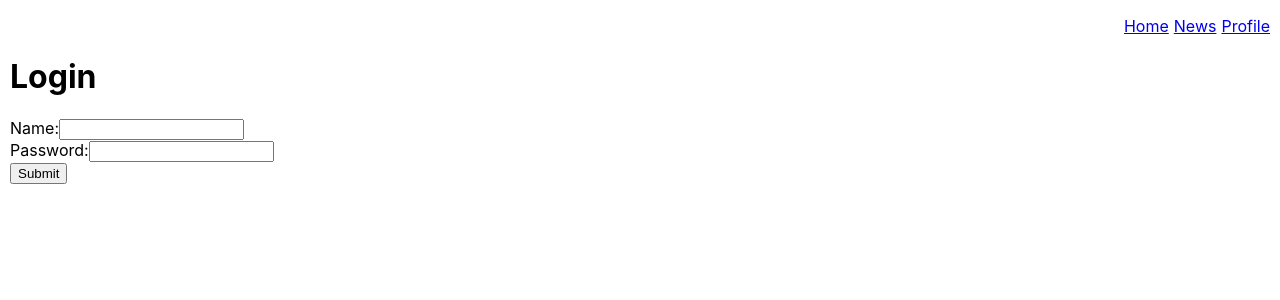
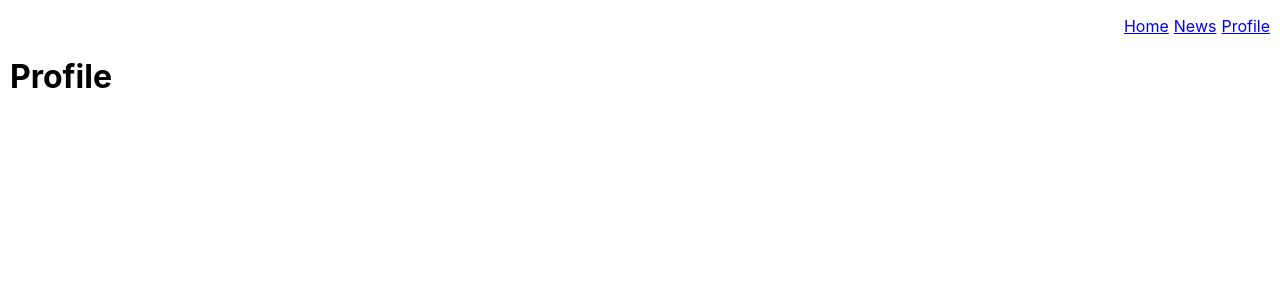
Before and after one commit to IvanTrutnev/react-test-app, a React (Create React App) app: page /profile in a window 1280 px wide. Before the commit this address led to /login. Shown: the top 300 px of the page. Built offline with nearby package versions, Linux system fonts and the light colour scheme.

Commit message:
integrate react router with redux

```diff
--- a/src/App.js
+++ b/src/App.js
@@ -1,16 +1,26 @@
 import React, { Component } from 'react';
 import Header from './components/Header';
 import Main from './components/Main';
+import { withRouter } from 'react-router-dom';
+
+import { connect } from 'react-redux';
 
 class App extends Component {
 	render() {
+		const { user } = this.props;
 		return (
 			<div>
 				<Header />
-        <Main />
+				<Main user={user}/>
 			</div>
 		);
 	}
 }
 
-export default App;
+const mapStateToProps = (store) => {
+	return {
+		user: store.user
+	};
+};
+
+export default withRouter(connect(mapStateToProps)(App));
--- a/src/components/Main.js
+++ b/src/components/Main.js
@@ -13,13 +13,14 @@ import PrivateRoute from './PrivateRouter';
 // when the pathname is exactly the string "/"
 class Main extends React.Component {
 	render() {
+		const { user } = this.props;
 		return (
 			<main>
 				<Switch>
 					<Route exact path="/" component={Home} />
 					<Route path="/login" component={Login} />
 					<Route path="/news" component={News} />
-					<PrivateRoute path="/profile" component={Profile} />
+					<PrivateRoute user={user} path="/profile" component={Profile} />
 				</Switch>
 			</main>
 		);
--- a/src/components/PrivateRouter.js
+++ b/src/components/PrivateRouter.js
@@ -1,12 +1,11 @@
 import React from 'react';
 import { Route, Redirect } from 'react-router-dom';
-import { fakeAuth } from '../helpers/fakeAuth';
 
-function PrivateRoute({ component: Component}) {
+function PrivateRoute({ component: Component, ...rest }) {
 	return (
 		<Route
 			render={(props) =>
-				fakeAuth.isAuthenticated ? (
+				rest.user.isAuth ? (
 					<Component {...props} />
 				) : (
 					<Redirect
--- a/src/index.js
+++ b/src/index.js
@@ -8,7 +8,9 @@ import App from './App';
 import { BrowserRouter } from 'react-router-dom';
 import * as serviceWorker from './serviceWorker';
 
-const store = createStore(() => {}, {});
+import { initialState, rootReducer } from './reducers';
+
+const store = createStore(rootReducer, initialState);
 
 ReactDOM.render(
 	<Provider store={store}>
--- /dev/null
+++ b/src/reducers/index.js
@@ -0,0 +1,9 @@
+export const initialState = {
+	user: {
+		isAuth: true
+	}
+};
+
+export function rootReducer(state = initialState) {
+	return state;
+}
```
Lines whose indentation alone changed are shown as unchanged.
